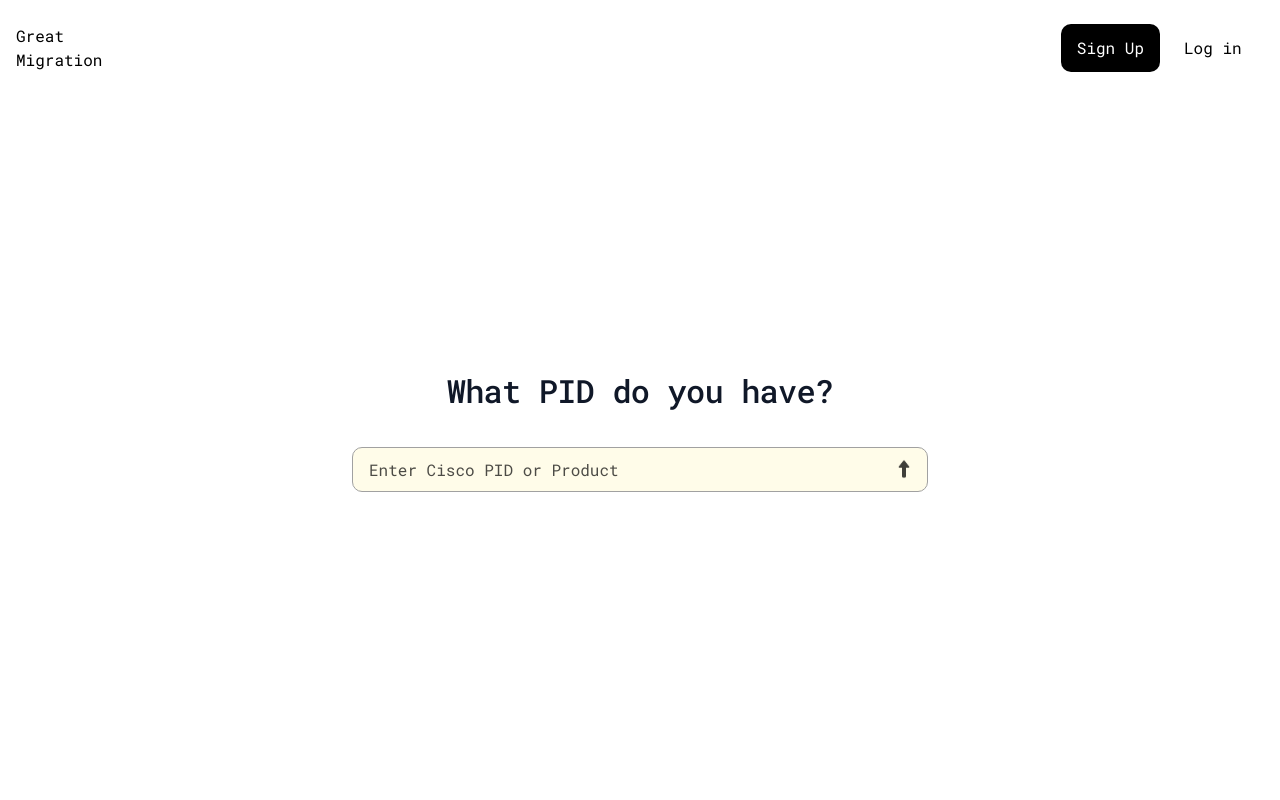
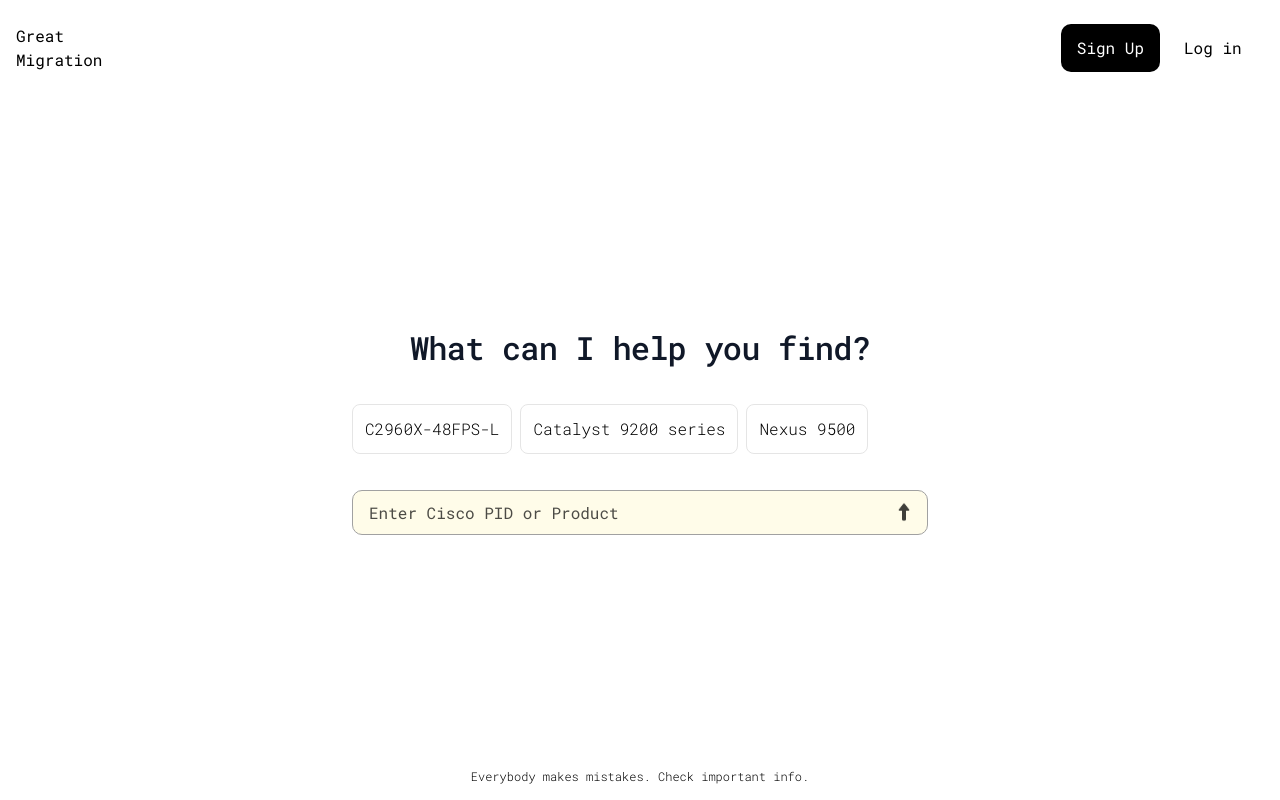
Before and after one commit to aniljailta/ken-web-scrapper-frontend, a Next.js app: page / in a window 1280 px wide. Built offline with nearby package versions, Linux system fonts and the light colour scheme; no server answers.

Commit message:
Design updates

```diff
--- /dev/null
+++ b/src/app/components/Home/Chat.tsx
@@ -0,0 +1,130 @@
+"use client";
+import { useConversation } from '@/providers/ConversationProvider';
+import { ROLE_TYPE, initialSuggestions } from '@/utils/constant';
+import httpService from '@/utils/httpService';
+import { useSession } from 'next-auth/react';
+import { useRouter } from 'next/navigation';
+import React, { useState } from 'react'
+import { MessageList } from '../Chat/MessageList';
+import { StreamingChat } from '../Chat/StreamChat';
+import { InputComponent } from '../InputComponent';
+import SuggestionList from '../SuggestionList';
+
+export const Chat = () => {
+
+    const { data: sessionUser } = useSession();
+    const router = useRouter();
+    const [chatProgressing, setChatProgressing] = useState<boolean>(false);
+    const { conversationState, setConversationState } = useConversation();
+    const { messages, isLoadingRequest } = conversationState;
+
+    const onSubmit = async (productQuestion: string, reset: () => void) => {
+        if (!productQuestion || isLoadingRequest) return;
+
+        try {
+            setConversationState((prev) => ({
+                ...prev,
+                messages: [
+                    ...prev.messages,
+                    { role: ROLE_TYPE.USER, content: productQuestion, isFlag: false },
+                ],
+                isLoadingRequest: true,
+            }));
+
+            setChatProgressing(true);
+
+            const res = await httpService.post(
+                "conversation/chat",
+                { question: productQuestion },
+                {
+                    headers: {
+                        Authorization: `Bearer ${sessionUser ? sessionUser.user.access_token : ""
+                            }`,
+                    },
+                }
+            );
+
+            const responseData = await res.data;
+
+            setChatProgressing(false);
+            reset(); // Reset form after submission
+
+            if (responseData.data) {
+                if (responseData?.conversationId) {
+                    // Perform the redirect only after the typing effect finishes
+                    router.push(`/search/${responseData?.conversationId}`);
+                }
+                setConversationState((prev) => ({
+                    ...prev,
+                    messages: [...prev.messages, { role: ROLE_TYPE.ASSISTANT, content: "", isFlag: false }],
+                }));
+                setConversationState((prev) => ({
+                    ...prev,
+                    messages: prev.messages.map((msg, i) =>
+                        i === prev.messages.length - 1 && msg.role === ROLE_TYPE.ASSISTANT
+                            ? { ...msg, content: responseData.data }
+                            : msg
+                    ),
+                }));
+
+            } else {
+                setConversationState((prev) => ({
+                    ...prev,
+                    messages: [
+                        ...prev.messages,
+                        {
+                            role: ROLE_TYPE.ASSISTANT,
+                            content: responseData.message || "No response received",
+                            isFlag: false
+                        },
+                    ],
+                }));
+            }
+        } catch (err) {
+            console.error(err);
+            setConversationState((prev) => ({
+                ...prev,
+                messages: [
+                    ...prev.messages,
+                    { role: ROLE_TYPE.ASSISTANT, content: "Something went wrong.", isFlag: false },
+                ],
+            }));
+        } finally {
+            setConversationState((prev) => ({
+                ...prev,
+                isLoadingRequest: false,
+            }));
+        }
+    };
+    return (
+        <div className="w-full h-full max-w-xl space-y-8">
+            {messages.length === 0 && (
+                <div className="space-y-9">
+                    <h1 className="text-center text-3xl text-[32px] font-medium tracking-tight text-gray-900">
+                        What can I help you find?
+                    </h1>
+                    <SuggestionList
+                        suggestionList={initialSuggestions}
+                        onSelect={(question) => onSubmit(question, () => { })}
+                    />
+                    <InputComponent onSubmit={onSubmit} />
+                </div>
+            )}
+
+            {messages.length > 0 && (
+                <div className="flex flex-col h-full">
+                    <div className="flex-1 space-y-4 max-w-3xl">
+                        <MessageList data={messages} />
+                        {
+                            chatProgressing &&
+                            <StreamingChat />
+                        }
+                    </div>
+                    <div className="mt-4">
+                        <InputComponent onSubmit={onSubmit} />
+                    </div>
+                </div>
+            )}
+        </div>
+    )
+}
--- a/src/app/components/SuggestionList.tsx
+++ b/src/app/components/SuggestionList.tsx
@@ -2,15 +2,11 @@
 
 interface SuggestionListProps {
   onSelect: (question: string) => void;
+  suggestionList: string[];
 }
 
-const suggestionList = [
-  "Is it orderable?",
-  "What are the specifications?",
-  "When does support end?",
-];
 
-const SuggestionList: React.FC<SuggestionListProps> = ({ onSelect }) => {
+const SuggestionList: React.FC<SuggestionListProps> = ({ onSelect, suggestionList }) => {
   const [suggestions, setSuggestions] = useState(suggestionList);
 
   // Function to remove a suggestion after it's clicked
--- a/src/app/page.tsx
+++ b/src/app/page.tsx
@@ -1,130 +1,20 @@
-"use client";
+import { Metadata } from "next";
+import { Chat } from "./components/Home/Chat";
 
-import { useConversation } from "@/providers/ConversationProvider";
-import { useSession } from "next-auth/react";
-import { useRouter } from "next/navigation";
-
-import { useState } from "react";
-import { InputComponent } from "./components/InputComponent";
-import httpService from "@/utils/httpService";
-import { ROLE_TYPE } from "@/utils/constant";
-import { MessageList } from "./components/Chat/MessageList";
-import { StreamingChat } from "./components/Chat/StreamChat";
+export const metadata: Metadata = {
+  title: 'Great Migration',
+  description: "Cisco Components Migration Assistant - Here to Simplify Your Transition!",
+}
 
 export default function Home() {
-  const { data: sessionUser } = useSession();
-  const router = useRouter();
-  const [chatProgressing, setChatProgressing] = useState<boolean>(false);
-  const { conversationState, setConversationState } = useConversation();
-  const { messages, isLoadingRequest } = conversationState;
-
-  const onSubmit = async (productQuestion: string, reset: () => void) => {
-    if (!productQuestion || isLoadingRequest) return;
-
-    try {
-      setConversationState((prev) => ({
-        ...prev,
-        messages: [
-          ...prev.messages,
-          { role: ROLE_TYPE.USER, content: productQuestion, isFlag: false },
-        ],
-        isLoadingRequest: true,
-      }));
-
-      setChatProgressing(true);
-
-      const res = await httpService.post(
-        "conversation/chat",
-        { question: productQuestion },
-        {
-          headers: {
-            Authorization: `Bearer ${sessionUser ? sessionUser.user.access_token : ""
-              }`,
-          },
-        }
-      );
-
-      const responseData = await res.data;
-
-      setChatProgressing(false);
-      reset(); // Reset form after submission
-
-      if (responseData.data) {
-        if (responseData?.conversationId) {
-          // Perform the redirect only after the typing effect finishes
-          router.push(`/search/${responseData?.conversationId}`);
-        }
-        setConversationState((prev) => ({
-          ...prev,
-          messages: [...prev.messages, { role: ROLE_TYPE.ASSISTANT, content: "", isFlag: false }],
-        }));
-        setConversationState((prev) => ({
-          ...prev,
-          messages: prev.messages.map((msg, i) =>
-            i === prev.messages.length - 1 && msg.role === ROLE_TYPE.ASSISTANT
-              ? { ...msg, content: responseData.data }
-              : msg
-          ),
-        }));
-
-      } else {
-        setConversationState((prev) => ({
-          ...prev,
-          messages: [
-            ...prev.messages,
-            {
-              role: ROLE_TYPE.ASSISTANT,
-              content: responseData.message || "No response received",
-              isFlag: false
-            },
-          ],
-        }));
-      }
-    } catch (err) {
-      console.error(err);
-      setConversationState((prev) => ({
-        ...prev,
-        messages: [
-          ...prev.messages,
-          { role: ROLE_TYPE.ASSISTANT, content: "Something went wrong.", isFlag: false },
-        ],
-      }));
-    } finally {
-      setConversationState((prev) => ({
-        ...prev,
-        isLoadingRequest: false,
-      }));
-    }
-  };
-
 
   return (
     <div className="flex min-h-[78vh] flex-col items-center justify-center py-12 px-4 sm:px-6 lg:px-8">
-      <div className="w-full h-full max-w-xl space-y-8">
-        {messages.length === 0 && (
-          <div className="space-y-9">
-            <h1 className="text-center text-3xl text-[32px] font-medium tracking-tight text-gray-900">
-              What PID do you have?
-            </h1>
-
-            <InputComponent onSubmit={onSubmit} />
-          </div>
-        )}
-
-        {messages.length > 0 && (
-          <div className="flex flex-col h-full">
-            <div className="flex-1 space-y-4 max-w-3xl">
-              <MessageList data={messages} />
-              {
-                chatProgressing &&
-                <StreamingChat />
-              }
-            </div>
-            <div className="mt-4">
-              <InputComponent onSubmit={onSubmit} />
-            </div>
-          </div>
-        )}
+      <Chat />
+      <div className="w-full items-center justify-center flex p-4 bg-white fixed bottom-0 left-0">
+        <p className="text-black text-xs font-light">
+          Everybody makes mistakes. Check important info.
+        </p>
       </div>
     </div>
   );
--- a/src/app/search/[chatId]/page.tsx
+++ b/src/app/search/[chatId]/page.tsx
@@ -9,7 +9,7 @@
 import Link from "next/link";
 import httpService from "@/utils/httpService";
 import { PencilSvg } from "@/svg";
-import { ROLE_TYPE } from "@/utils/constant";
+import { chatSuggestions, ROLE_TYPE } from "@/utils/constant";
 import SuggestionList from "@/app/components/SuggestionList";
 import { MessageList } from "@/app/components/Chat/MessageList";
 import { StreamingChat } from "@/app/components/Chat/StreamChat";
@@ -196,6 +196,7 @@
               {/* Fixed input box at the bottom */}
               <div className="mt-4 sticky bottom-0 bg-white w-full p-4 space-y-3">
                 <SuggestionList
+                  suggestionList={chatSuggestions}
                   onSelect={(question) => onSubmit(question, () => { })}
                 />
                 {messageLoading ? (
@@ -215,6 +216,11 @@
           )
         )}
       </div>
+      <div className="w-full items-center justify-center flex p-4 pb-0 bg-white ">
+        <p className="text-black text-xs font-light">
+          Everybody makes mistakes. Check important info.
+        </p>
+      </div>
     </div>
   );
 }
--- a/src/utils/constant.ts
+++ b/src/utils/constant.ts
@@ -32,10 +32,6 @@
     name: "gpt-3.5-turbo-16k",
     maxTokens: 16384,
   },
-  {
-    name: "dall-e-3",
-    maxTokens: 4096,
-  },
 ];
 
 export const ADMIN_USER_VALUES = {
@@ -43,3 +39,14 @@
   GPT_MODAL: "gpt_modal",
   FREE_REQUEST_PER_DAY: "free_request_per_day",
 };
+
+export const chatSuggestions = [
+  "Is it orderable?",
+  "What are the specifications?",
+  "When does support end?",
+];
+export const initialSuggestions = [
+  "C2960X-48FPS-L",
+  "Catalyst 9200 series",
+  "Nexus 9500",
+];
```
